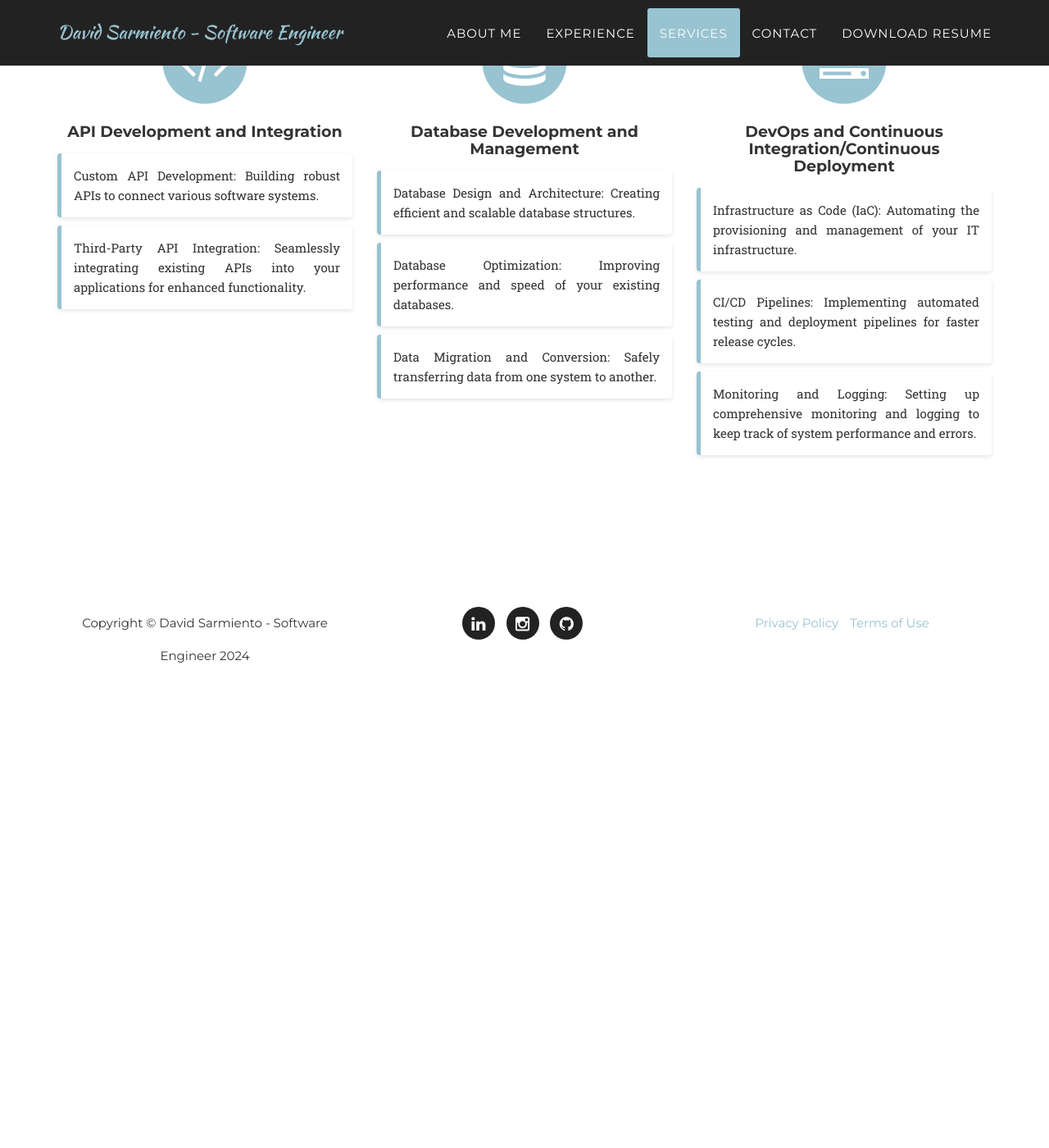
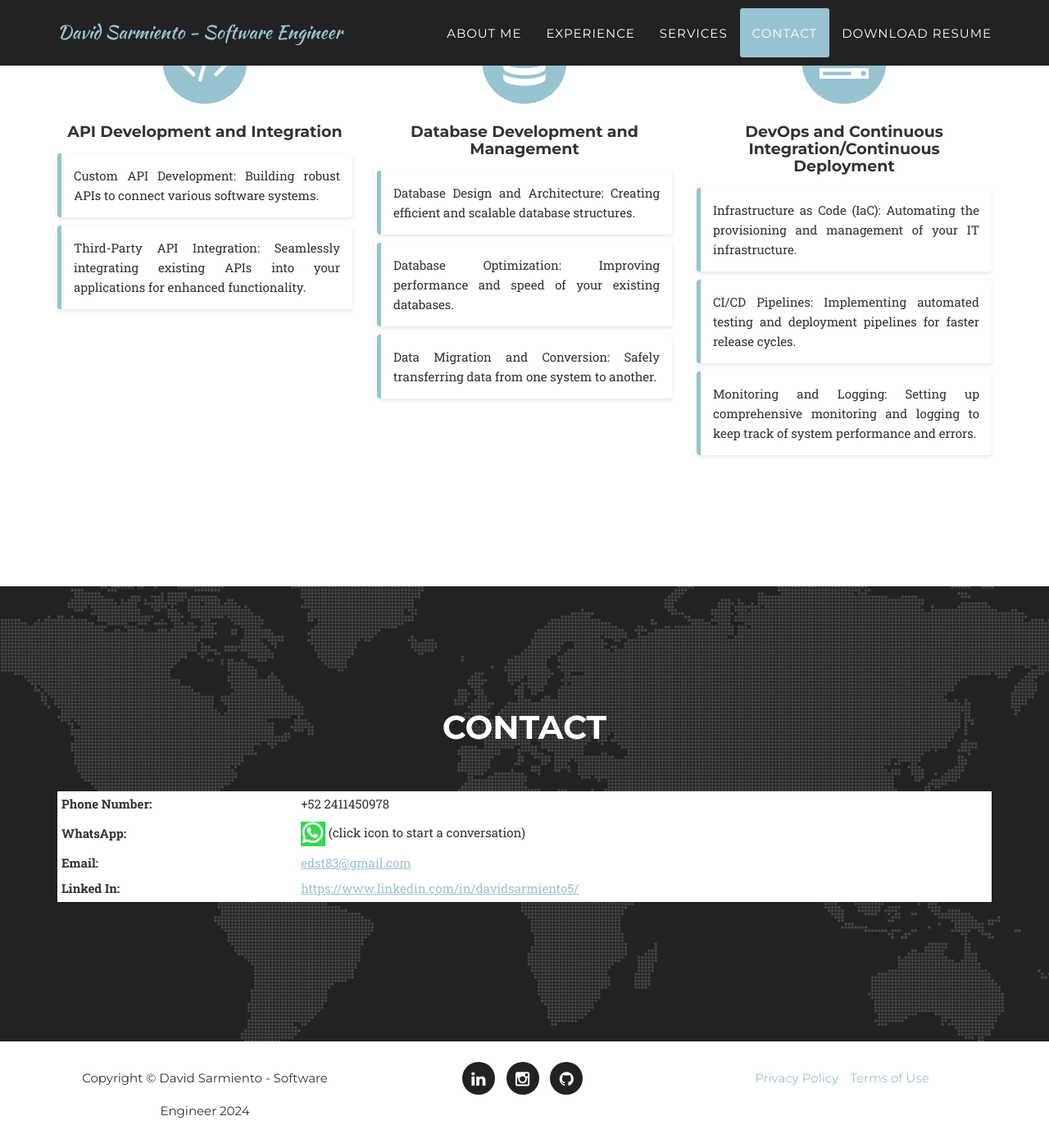
Before and after one commit to edsarmiento/edsarmiento.github.io, a Jekyll site: the page built from index.html, in a window 1280 px wide and 1400 px high, scrolled down 5189 px. Shown: the whole window at 82% size. Built offline with Jekyll 4.4.1, drawn with Linux system fonts in a browser that asks for light colours; some web fonts are replaced; before the commit the page ends 6034 px from its top, so only the background shows below that.

Commit message:
fix table

```diff
--- a/_includes/contact.html
+++ b/_includes/contact.html
@@ -9,7 +9,7 @@
             </div>
             <div class="row">
                 <div class="col-lg-12">
-                    <table class="table-contact">
+                    <table>
                         <tr>
                             <td class="category">
                                 Phone Number:
--- a/_layouts/default.html
+++ b/_layouts/default.html
@@ -22,7 +22,7 @@
     {% include about.html %}
     {% include experience.html %}
     {% include services.html %}
-
+    {% include contact.html %}
     {% include footer.html %}
     {% include modals.html %}
     {% include js.html %}
```
